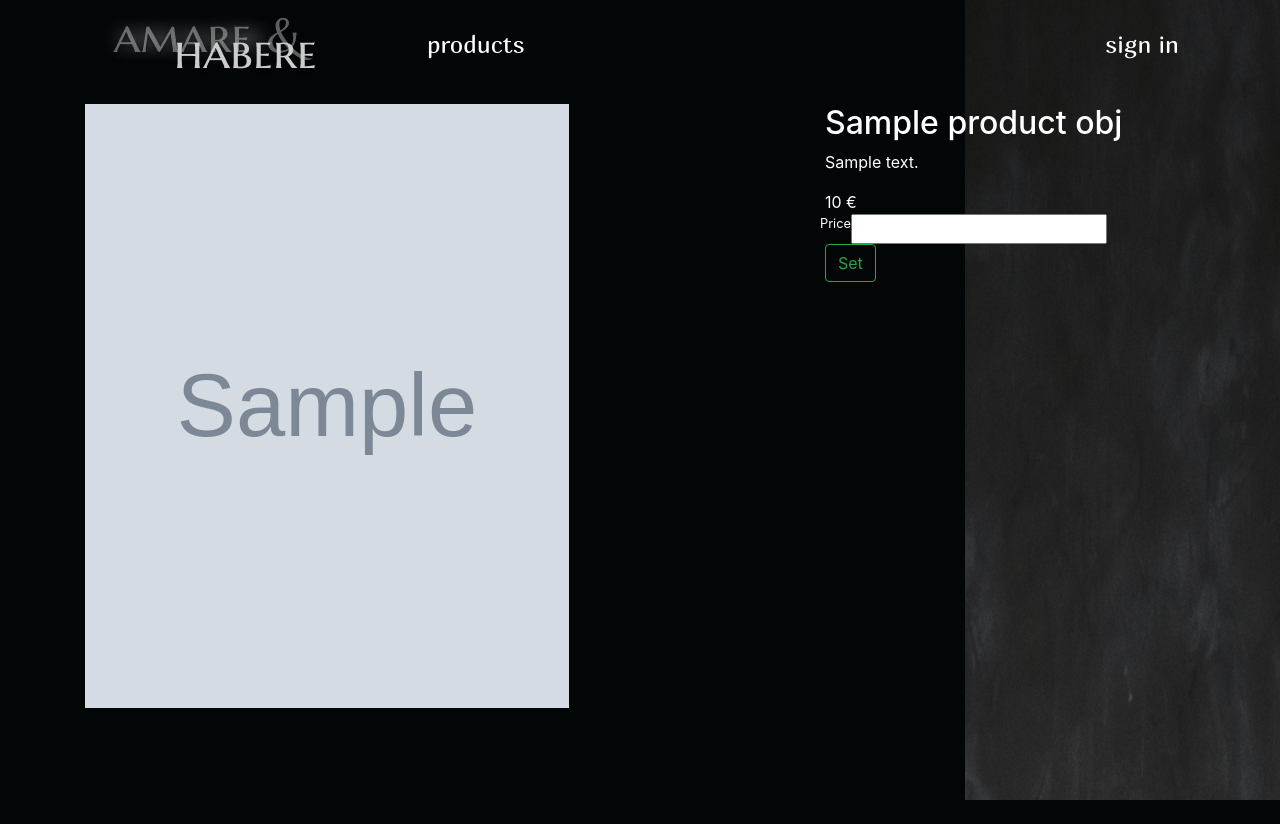
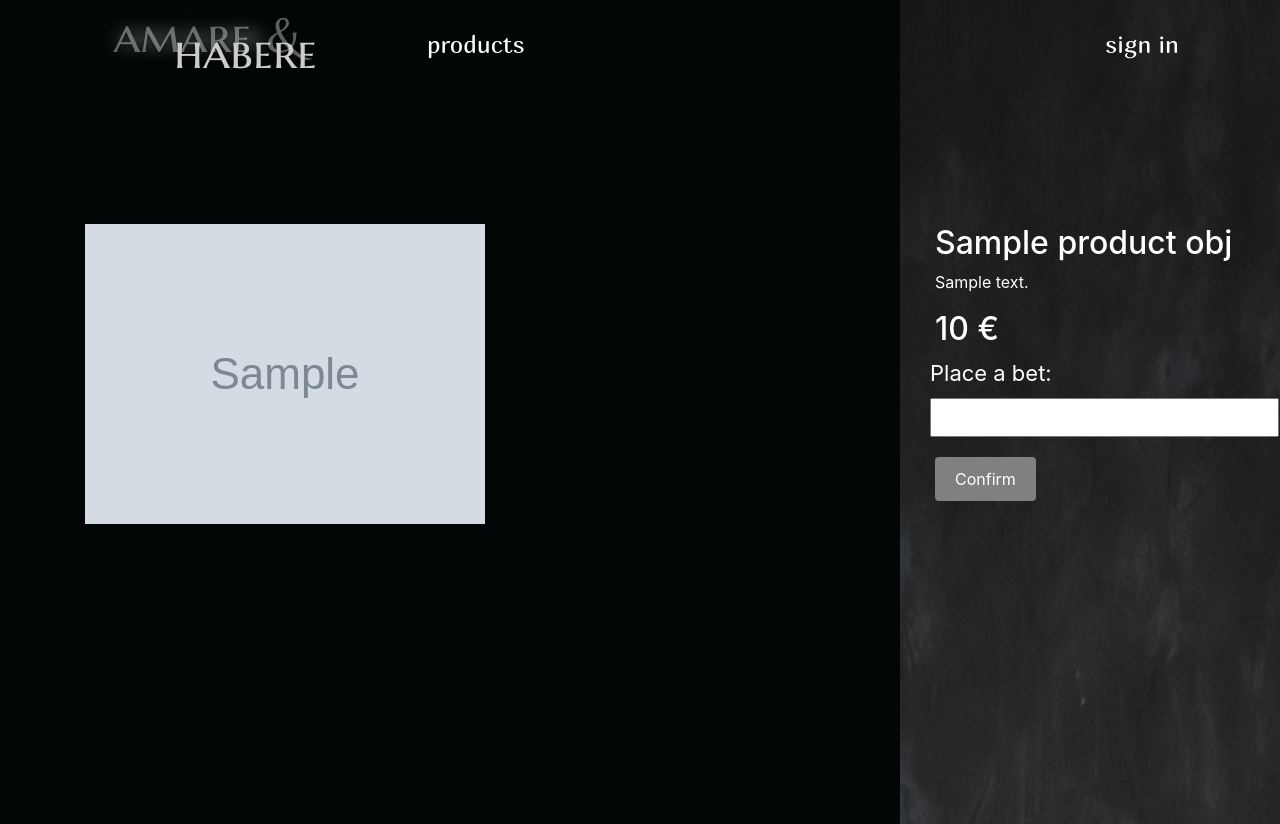
Before and after one commit to 1vs4/auction, a Django app: template django_auction/goods/templates/goods/product.html in a window 1280 px wide. Before the commit the page ends 800 px from the top, so only its background shows below. Run offline with Django 3.2, Linux system fonts and the light colour scheme; the template is opened without the code that fills it: most values are stand-ins (such as "Sample title", 1, 10 or a date in 2020); grey boxes marked "Sample" are stand-in pictures; form fields are guessed from the names that the template uses; some libraries are stand-ins or nearby versions.

Commit message:
product and background

```diff
--- a/django_auction/goods/templates/goods/product.html
+++ b/django_auction/goods/templates/goods/product.html
@@ -15,21 +15,21 @@
 
                 <div class="col-lg-6">
                     <div class="item">
-                        <img src="{{ product_obj.image1.url }}" alt="Product Image" class="img-large">
+                        <img src="{{ product_obj.image2.url }}" class="img-large, xzoom" xoriginal="{{ product_obj.image1.url }}">
                     </div>
                 </div>
                 <div class="col-lg-3">
                     <div class="text">
                         <h2>{{ product_obj.name }}</h2>
                         <p>{{ product_obj.description }}</p>
-                        <a>{{ product_obj.price }} €</a>
+                        <h2>{{ product_obj.price }} €</h2>
                         <form action="{% url 'goods:product' product_obj.id %}" method="post">
                             {% csrf_token %}
-                            <div class="form-row">
-                                <label class="small mb-1" for="{{ form.price.id_for_label }}">Price</label>
-                                {{ form.price }}
-                            </div>
-                            <input class="btn btn-outline-success" type="submit" value="Set">
+                                <div class="form-row">
+                                    <label for="{{ form.price.id_for_label }}">Place a bet: </label>
+                                    {{ form.price }}
+                                </div>
+                            <input class="btn btn-outline-success" type="submit" value="Сonfirm">
                         </form>
 
                     </div>
--- a/django_auction/static/vendor/css/product.css
+++ b/django_auction/static/vendor/css/product.css
@@ -2,13 +2,18 @@ body {
     background: url("../img/background_product.png") no-repeat center top fixed;
 }
 
+.row {
+    padding-top: 120px !important;
+}
 .img-large {
-    width: 484px;
-    height: 604px;
+/*     width: 484px; */
+/*     height: 604px; */
+    width: 424px;
+    height: 424px;
 }
 
 .col-lg-6 {
-    margin-right: 170px !important;
+    margin-right: 280px !important;
 }
 
 .text {
@@ -17,5 +22,58 @@ body {
 
 .text {
     width: 300px !important;
-    height: 604px !important;
-  }
+    height: 600px !important;
+ }
+
+.modal {
+  position: absolute;
+  top: 450px;
+  left: 0;
+  right: 0;
+}
+
+.modal: hover {
+    cursor: pointer;
+}
+
+.form-row {
+  display: flex;
+  align-items: center;
+}
+
+.form-row label {
+  flex: 1;
+  margin-right: 10px;
+}
+
+.form-row input[type="number"] {
+  padding: 10px;
+  border: 1px solid #ccc;
+  border-radius: 4px;
+}
+
+input[type="number"]::-webkit-inner-spin-button,
+input[type="number"]::-webkit-outer-spin-button {
+  -webkit-appearance: none;
+  appearance: none;
+  margin: 0;
+}
+
+input[type="submit"] {
+  padding: 10px 20px;
+  background-color: gray;
+  color: white;
+  border: none;
+  border-radius: 4px;
+  cursor: pointer;
+}
+
+input[type="submit"]:hover {
+  background-color: black;
+}
+
+.form-row {
+  font-size: 22px;
+  margin-right: 20px !important;
+  margin-bottom: 20px;
+}
```
Also changed, not shown: django_auction/static/vendor/img/background_product.png.
